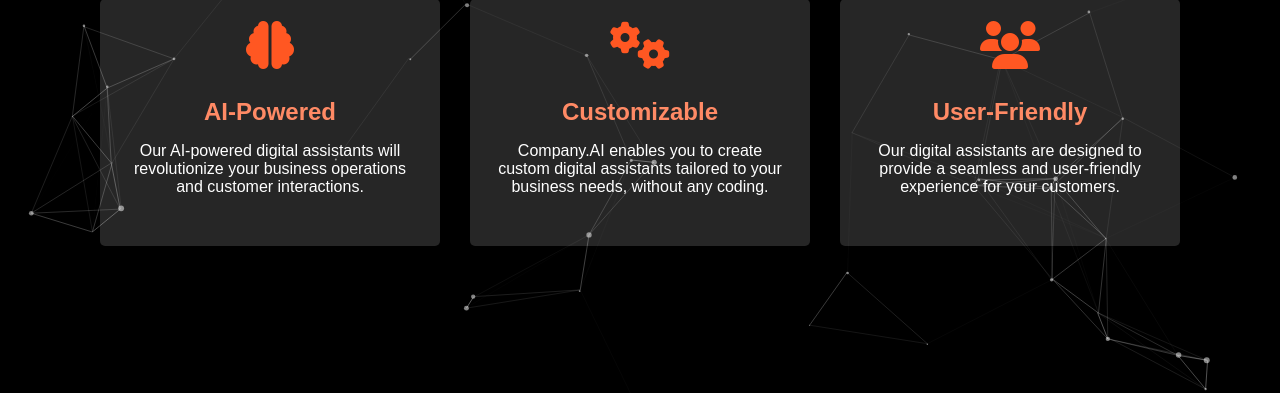
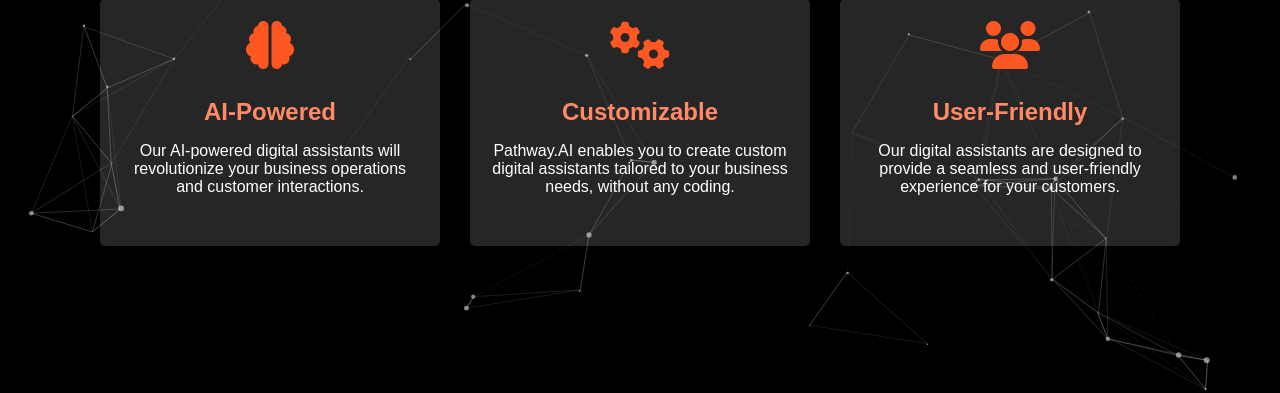
Before and after one commit to j0sephsasson/fine-tune-LLMs, a Flask app: page / in a window 1280 px wide. Shown: the part 848-1241 px from the top of the page. Run offline with Flask 2, Linux system fonts and the light colour scheme.

Commit message:
Update index.html features section

```diff
--- a/templates/index.html
+++ b/templates/index.html
@@ -74,7 +74,7 @@
                         <i class="fas fa-cogs"></i>
                     </div>
                     <h3>Customizable</h3>
-                    <p>Company.AI enables you to create custom digital assistants tailored to your business needs, without any coding.</p>
+                    <p>Pathway.AI enables you to create custom digital assistants tailored to your business needs, without any coding.</p>
                 </div>
                 <div class="card">
                     <div class="card-icon">
```
